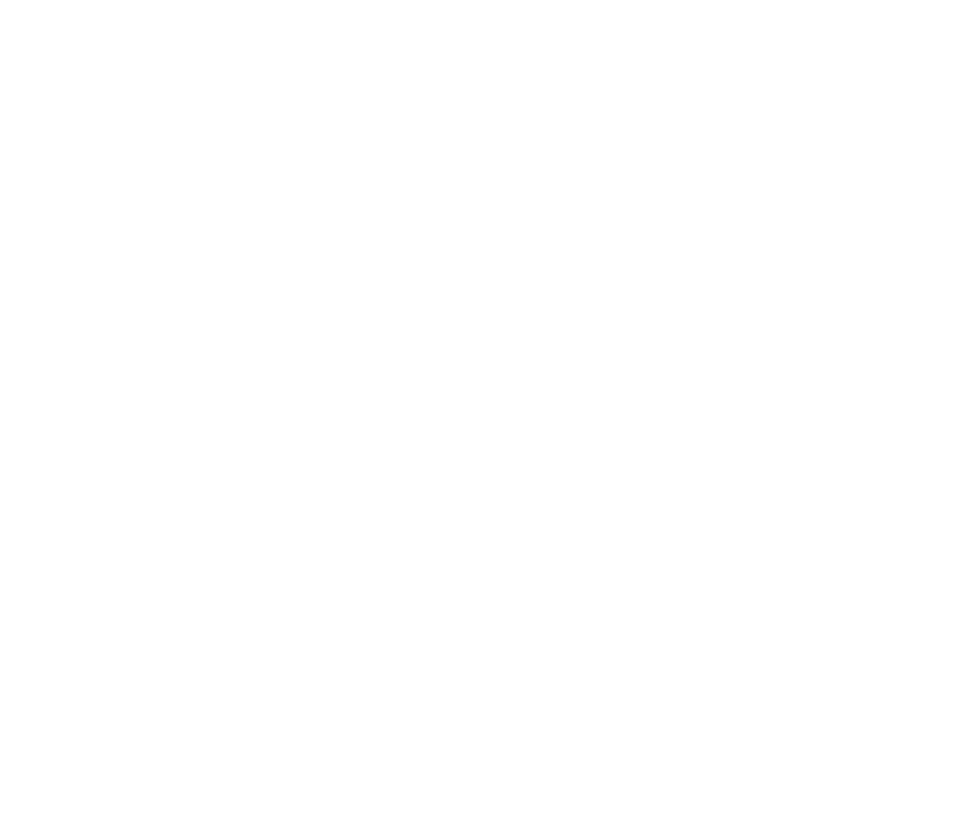
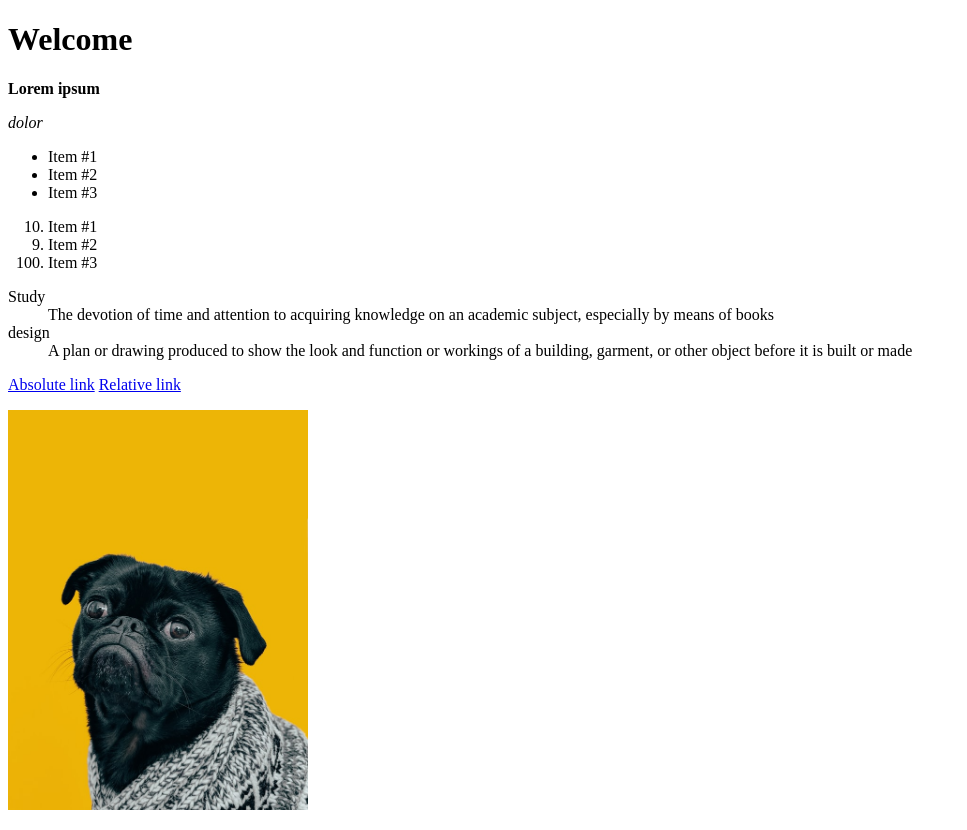
Before and after one commit to veern/Learning-Web, a plain HTML site: page index.html in a window 1280 px wide. Shown: the whole page, without its empty margins (0-967 px from the left). Before the commit the page ends 800 px from the top, so only its background shows below. Drawn offline with Linux system fonts and the light colour scheme.

Commit message:
Made all the comments with examples for headings, paragraphs, bold and italic keywords, unordered, ordered an description lists, absolute and relative links and also image insertion

```diff
--- a/index.html
+++ b/index.html
@@ -1,3 +1,56 @@
-<html>
+<!DOCTYPE html>
+<html lang="en">
+    <head>
+        <meta charset="utf-8">
+        <title>Title</title>
+    </head>
+    <body>
+        <!-- HTML comment - headings count all the way up to 6 -->
+        <h1>Welcome</h1>
 
+        <!-- <p></p> is a paragraph tag -->
+        <!-- <strong></strong> makes text bold and adds meaning, <b></b> just makes the text bold -->
+        <p><strong>Lorem ipsum</strong></p>
+
+        <!-- <em></em> makes text italic and adds meaning, <i></i> just makes the text italic -->
+        <!-- Helps people with vision impairment, makes text-to-speach more accurate -->
+        <p><em>dolor</em></p>
+
+        <!-- <ul></ul> makes an unordered list with <li>item</li> -->
+        <!-- all of the lists shown below can be nested -->
+        <ul>
+            <li>Item #1</li>
+            <li>Item #2</li>
+            <li>Item #3</li>
+        </ul>
+
+        <!-- <ol></ol> makes an unordered list with <li>item</li> -->
+        <!-- start makes the first item that number and then counts upwards -->
+        <!-- reversed makes the ordering reversed -->
+        <!-- value makes the value of an item to be passed by hand -->
+        <ol start="10" reversed>
+            <li>Item #1</li>
+            <li>Item #2</li>
+            <li value="100">Item #3</li>
+        </ol>
+
+        <!-- <dl></dl> makes a description list that sets a word/sentence/value at <dt></dt> and its description at <dd></dd> -->
+        <dl>
+            <dt>Study</dt>
+            <dd>The devotion of time and attention to acquiring knowledge on an academic subject, especially by means of books</dd>
+            <dt>design</dt>
+            <dd>A plan or drawing produced to show the look and function or workings of a building, garment, or other object before it is built or made</dd>
+        </dl>
+
+        <!-- <a></a> is an anchor element. href="" is an address to which the element will redirect the user -->
+        <!-- Absolute link is made up of: "Protocol://domain/path", as seen below. It redirects to other pdf/html/images that are not on the same page as this one -->
+        <a href="https://www.youtube.com">Absolute link</a>
+        <!-- Relative links redirect to other pdf/html/images that are on the same page/directory as this one or the directory is given -->
+        <!-- By adding ./ you are specifying to your code that it should start looking for the file/directory relative to the current directory -->
+        <a href="./pages/about.html">Relative link</a>
+
+        <!-- <img src=""> is an empty tag, which means it does not have a closing tag. It is used to place an image on to a web page -->
+        <!-- alt="" is an alternative text, used when image cannot be loaded or it can also be used to describe an image to visually impaired users -->
+        <p><img src="images/dog.jpg" alt="Picture of a dog on a yellow background" width="300"></p>
+    </body>
 </html>
```
Also changed, not shown: pages/about.html (added, +13 -0 lines), images/dog.jpg (added).
